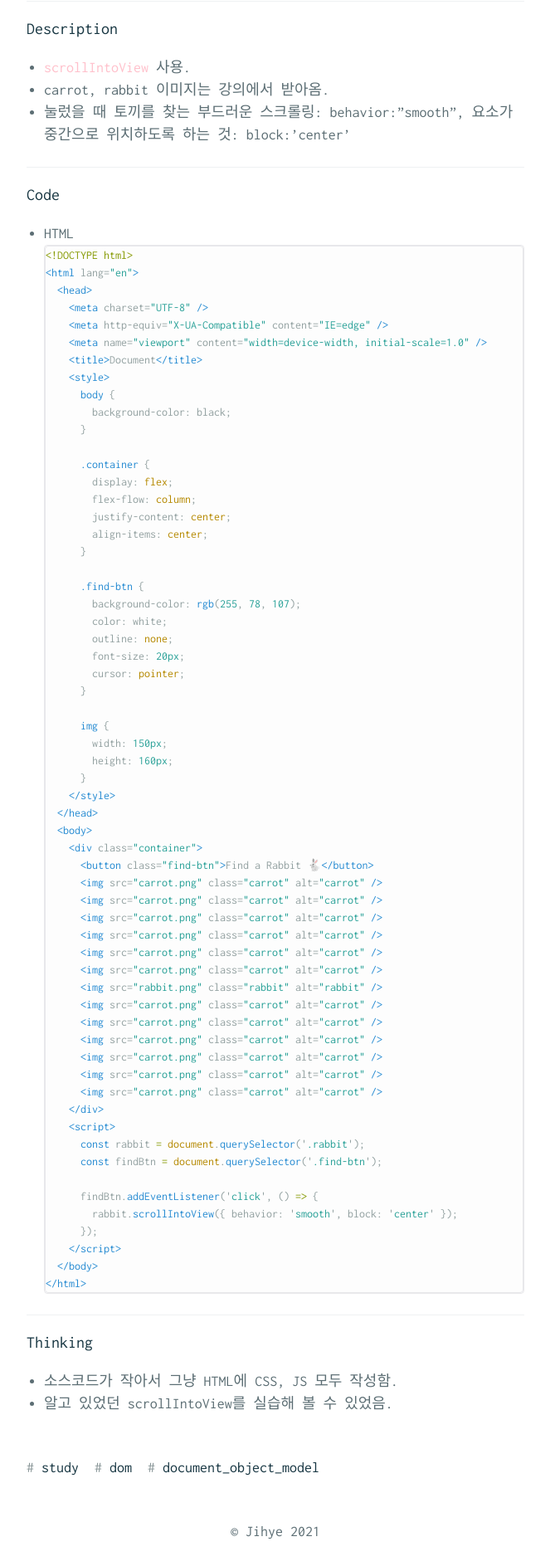
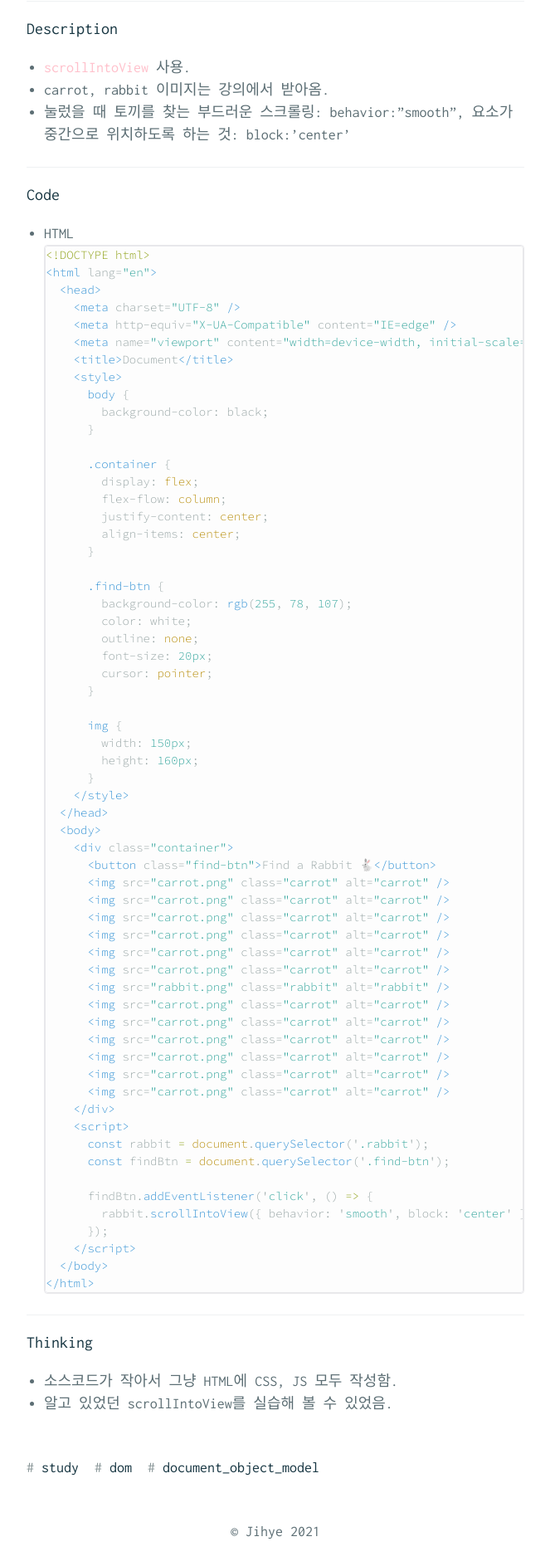
Before and after one commit to wijihye/wijihye.github.io, a Jekyll site: the page built from _posts/2021-04-26-[DOM]Find_rabbit_using_scrolling.md, in a window 1280 px wide, cut to the strip 841-2728 px from the top of the page. Shown: the whole strip at 83% size, without its empty margins (308-971 px from the left). Built offline with Jekyll 4.4.1, drawn with Linux system fonts in a browser that asks for light colours.

Commit message:
add a font for Korean

```diff
--- a/_sass/_syntax-highlighting.scss
+++ b/_sass/_syntax-highlighting.scss
@@ -2,66 +2,199 @@
  * Syntax highlighting styles
  */
 .highlight {
-    background: #fff;
-    @extend %vertical-rhythm;
+  background: #fff;
+  @extend %vertical-rhythm;
 
-    .c     { color: #998; font-style: italic } // Comment
-    .err   { color: #a61717; background-color: #e3d2d2 } // Error
-    .k     { font-weight: bold } // Keyword
-    .o     { font-weight: bold } // Operator
-    .cm    { color: #998; font-style: italic } // Comment.Multiline
-    .cp    { color: #999; font-weight: bold } // Comment.Preproc
-    .c1    { color: #998; font-style: italic } // Comment.Single
-    .cs    { color: #999; font-weight: bold; font-style: italic } // Comment.Special
-    .gd    { color: #000; background-color: #fdd } // Generic.Deleted
-    .gd .x { color: #000; background-color: #faa } // Generic.Deleted.Specific
-    .ge    { font-style: italic } // Generic.Emph
-    .gr    { color: #a00 } // Generic.Error
-    .gh    { color: #999 } // Generic.Heading
-    .gi    { color: #000; background-color: #dfd } // Generic.Inserted
-    .gi .x { color: #000; background-color: #afa } // Generic.Inserted.Specific
-    .go    { color: #888 } // Generic.Output
-    .gp    { color: #555 } // Generic.Prompt
-    .gs    { font-weight: bold } // Generic.Strong
-    .gu    { color: #aaa } // Generic.Subheading
-    .gt    { color: #a00 } // Generic.Traceback
-    .kc    { font-weight: bold } // Keyword.Constant
-    .kd    { font-weight: bold } // Keyword.Declaration
-    .kp    { font-weight: bold } // Keyword.Pseudo
-    .kr    { font-weight: bold } // Keyword.Reserved
-    .kt    { color: #458; font-weight: bold } // Keyword.Type
-    .m     { color: #099 } // Literal.Number
-    .s     { color: #d14 } // Literal.String
-    .na    { color: #008080 } // Name.Attribute
-    .nb    { color: #0086B3 } // Name.Builtin
-    .nc    { color: #458; font-weight: bold } // Name.Class
-    .no    { color: #008080 } // Name.Constant
-    .ni    { color: #800080 } // Name.Entity
-    .ne    { color: #900; font-weight: bold } // Name.Exception
-    .nf    { color: #900; font-weight: bold } // Name.Function
-    .nn    { color: #555 } // Name.Namespace
-    .nt    { color: #000080 } // Name.Tag
-    .nv    { color: #008080 } // Name.Variable
-    .ow    { font-weight: bold } // Operator.Word
-    .w     { color: #bbb } // Text.Whitespace
-    .mf    { color: #099 } // Literal.Number.Float
-    .mh    { color: #099 } // Literal.Number.Hex
-    .mi    { color: #099 } // Literal.Number.Integer
-    .mo    { color: #099 } // Literal.Number.Oct
-    .sb    { color: #d14 } // Literal.String.Backtick
-    .sc    { color: #d14 } // Literal.String.Char
-    .sd    { color: #d14 } // Literal.String.Doc
-    .s2    { color: #d14 } // Literal.String.Double
-    .se    { color: #d14 } // Literal.String.Escape
-    .sh    { color: #d14 } // Literal.String.Heredoc
-    .si    { color: #d14 } // Literal.String.Interpol
-    .sx    { color: #d14 } // Literal.String.Other
-    .sr    { color: #009926 } // Literal.String.Regex
-    .s1    { color: #d14 } // Literal.String.Single
-    .ss    { color: #990073 } // Literal.String.Symbol
-    .bp    { color: #999 } // Name.Builtin.Pseudo
-    .vc    { color: #008080 } // Name.Variable.Class
-    .vg    { color: #008080 } // Name.Variable.Global
-    .vi    { color: #008080 } // Name.Variable.Instance
-    .il    { color: #099 } // Literal.Number.Integer.Long
+  .c {
+    color: #998;
+    font-style: italic;
+  } // Comment
+  .err {
+    color: #a61717;
+    background-color: #e3d2d2;
+  } // Error
+  .k {
+    font-weight: bold;
+  } // Keyword
+  .o {
+    font-weight: bold;
+  } // Operator
+  .cm {
+    color: #998;
+    font-style: italic;
+  } // Comment.Multiline
+  .cp {
+    color: #999;
+    font-weight: bold;
+  } // Comment.Preproc
+  .c1 {
+    color: #998;
+    font-style: italic;
+  } // Comment.Single
+  .cs {
+    color: #999;
+    font-weight: bold;
+    font-style: italic;
+  } // Comment.Special
+  .gd {
+    color: #000;
+    background-color: #fdd;
+  } // Generic.Deleted
+  .gd .x {
+    color: #000;
+    background-color: #faa;
+  } // Generic.Deleted.Specific
+  .ge {
+    font-style: italic;
+  } // Generic.Emph
+  .gr {
+    color: #a00;
+  } // Generic.Error
+  .gh {
+    color: #999;
+  } // Generic.Heading
+  .gi {
+    color: #000;
+    background-color: #dfd;
+  } // Generic.Inserted
+  .gi .x {
+    color: #000;
+    background-color: #afa;
+  } // Generic.Inserted.Specific
+  .go {
+    color: #888;
+  } // Generic.Output
+  .gp {
+    color: #555;
+  } // Generic.Prompt
+  .gs {
+    font-weight: bold;
+  } // Generic.Strong
+  .gu {
+    color: #aaa;
+  } // Generic.Subheading
+  .gt {
+    color: #a00;
+  } // Generic.Traceback
+  .kc {
+    font-weight: bold;
+  } // Keyword.Constant
+  .kd {
+    font-weight: bold;
+  } // Keyword.Declaration
+  .kp {
+    font-weight: bold;
+  } // Keyword.Pseudo
+  .kr {
+    font-weight: bold;
+  } // Keyword.Reserved
+  .kt {
+    color: #458;
+    font-weight: bold;
+  } // Keyword.Type
+  .m {
+    color: #099;
+  } // Literal.Number
+  .s {
+    color: #d14;
+  } // Literal.String
+  .na {
+    color: #008080;
+  } // Name.Attribute
+  .nb {
+    color: #0086b3;
+  } // Name.Builtin
+  .nc {
+    color: #458;
+    font-weight: bold;
+  } // Name.Class
+  .no {
+    color: #008080;
+  } // Name.Constant
+  .ni {
+    color: #800080;
+  } // Name.Entity
+  .ne {
+    color: #900;
+    font-weight: bold;
+  } // Name.Exception
+  .nf {
+    color: #900;
+    font-weight: bold;
+  } // Name.Function
+  .nn {
+    color: #555;
+  } // Name.Namespace
+  .nt {
+    color: #000080;
+  } // Name.Tag
+  .nv {
+    color: #008080;
+  } // Name.Variable
+  .ow {
+    font-weight: bold;
+  } // Operator.Word
+  .w {
+    color: #bbb;
+  } // Text.Whitespace
+  .mf {
+    color: #099;
+  } // Literal.Number.Float
+  .mh {
+    color: #099;
+  } // Literal.Number.Hex
+  .mi {
+    color: #099;
+  } // Literal.Number.Integer
+  .mo {
+    color: #099;
+  } // Literal.Number.Oct
+  .sb {
+    color: #d14;
+  } // Literal.String.Backtick
+  .sc {
+    color: #d14;
+  } // Literal.String.Char
+  .sd {
+    color: #d14;
+  } // Literal.String.Doc
+  .s2 {
+    color: #d14;
+  } // Literal.String.Double
+  .se {
+    color: #d14;
+  } // Literal.String.Escape
+  .sh {
+    color: #d14;
+  } // Literal.String.Heredoc
+  .si {
+    color: #d14;
+  } // Literal.String.Interpol
+  .sx {
+    color: #d14;
+  } // Literal.String.Other
+  .sr {
+    color: #009926;
+  } // Literal.String.Regex
+  .s1 {
+    color: #d14;
+  } // Literal.String.Single
+  .ss {
+    color: #990073;
+  } // Literal.String.Symbol
+  .bp {
+    color: #999;
+  } // Name.Builtin.Pseudo
+  .vc {
+    color: #008080;
+  } // Name.Variable.Class
+  .vg {
+    color: #008080;
+  } // Name.Variable.Global
+  .vi {
+    color: #008080;
+  } // Name.Variable.Instance
+  .il {
+    color: #099;
+  } // Literal.Number.Integer.Long
 }
--- a/_sass/base/_reset.scss
+++ b/_sass/base/_reset.scss
@@ -11,8 +11,11 @@
   padding: 0;
 }
 
-*, *:before, *:after { box-sizing: inherit; }
-
+*,
+*:before,
+*:after {
+  box-sizing: inherit;
+}
 
 html {
   min-height: 100%;
@@ -50,9 +53,11 @@ h6 {
   color: $c-base__02;
 }
 
-
 /* Media */
-audio, canvas, progress, video {
+audio,
+canvas,
+progress,
+video {
   display: inline-block;
   vertical-align: baseline;
 }
@@ -64,7 +69,10 @@ audio:not([controls]) {
 
 /* Images */
 
-[hidden], template { display: none; }
+[hidden],
+template {
+  display: none;
+}
 
 img {
   max-width: 100%;
@@ -73,13 +81,14 @@ img {
   border: 0;
 }
 
-svg:not(:root) { overflow: hidden; }
+svg:not(:root) {
+  overflow: hidden;
+}
 
 svg {
   pointer-events: none;
-    max-height: 100%
+  max-height: 100%;
 }
-
 
 /* Links */
 
@@ -89,13 +98,24 @@ a {
   color: $c-accent__blue;
 }
 
-a:active, a:hover { outline: 0; }
+a:active,
+a:hover {
+  outline: 0;
+}
 
 /* Text Selectors */
 
-abbr[title] { border-bottom: 1px dotted; }
-b, strong   { font-weight: bold; }
-i, em       { font-weight: italic; }
+abbr[title] {
+  border-bottom: 1px dotted;
+}
+b,
+strong {
+  font-weight: bold;
+}
+i,
+em {
+  font-weight: italic;
+}
 
 /* Content */
 
@@ -103,20 +123,21 @@ figure {
   margin: 0;
 }
 
-
 hr {
   margin-top: 2.5rem;
   margin-bottom: 2.5rem;
   width: 100%;
   height: 1px;
   border: 0;
-    background: #EFF1F3;
+  background: #eff1f3;
 }
 
 /* Code Blocks */
 
-pre { overflow: auto; }
+pre {
+  overflow: auto;
+}
 
-code, pre {
-
+code,
+pre {
 }
--- a/_sass/helpers/_mixins.scss
+++ b/_sass/helpers/_mixins.scss
@@ -6,7 +6,7 @@
 @mixin clearfix {
   &:before,
   &:after {
-        content: " ";
+    content: ' ';
     display: table;
   }
   &:after {
@@ -14,14 +14,22 @@
   }
 }
 
+@import url('https://fonts.googleapis.com/css2?family=Nanum+Gothic&display=swap');
+// 구글 폰트 import (한글용 나눔고딕)
+
+@import url('https://fonts.googleapis.com/css2?family=Source+Code+Pro:wght@300&display=swap');
+// 구글 폰트 import (source code pro)
+
 // Font families
 @mixin ff--sans-serif($font-weight: normal) {
-    font-family: 'Inconsolata', monospace;
+  // 기본 폰트
+  font-family: 'Inconsolata', 'Nanum Gothic';
   font-weight: $font-weight;
 }
 
 @mixin ff--code {
-    font-family: 'Inconsolata', monospace;
+  // code block font
+  font-family: 'Source Code Pro', monospace;
 }
 
 // Font sizing
```
Also changed, not shown: _sass/_base.scss (+40 -37 lines), css/main.scss (+7 -15 lines). Lines whose indentation alone changed are shown as unchanged.
